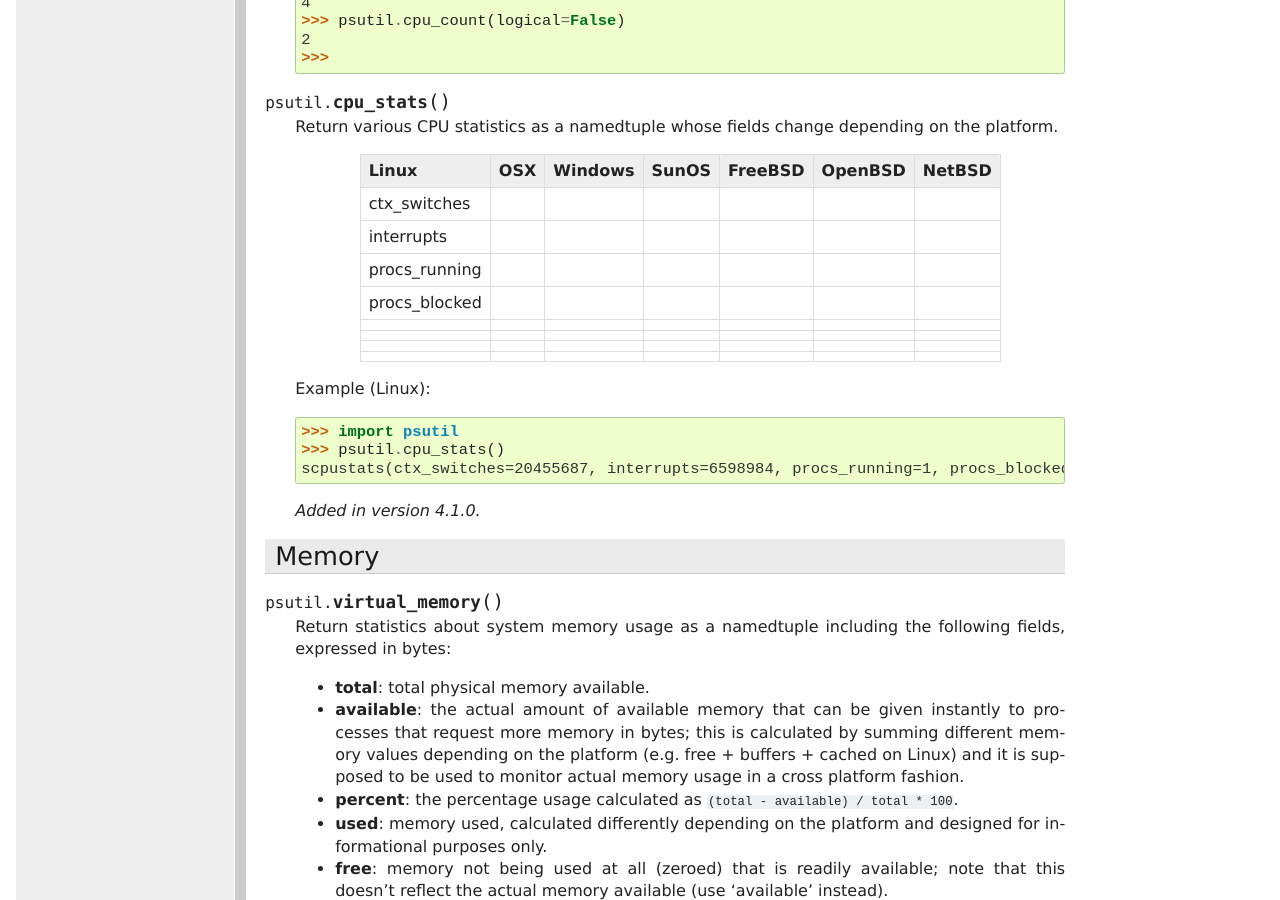
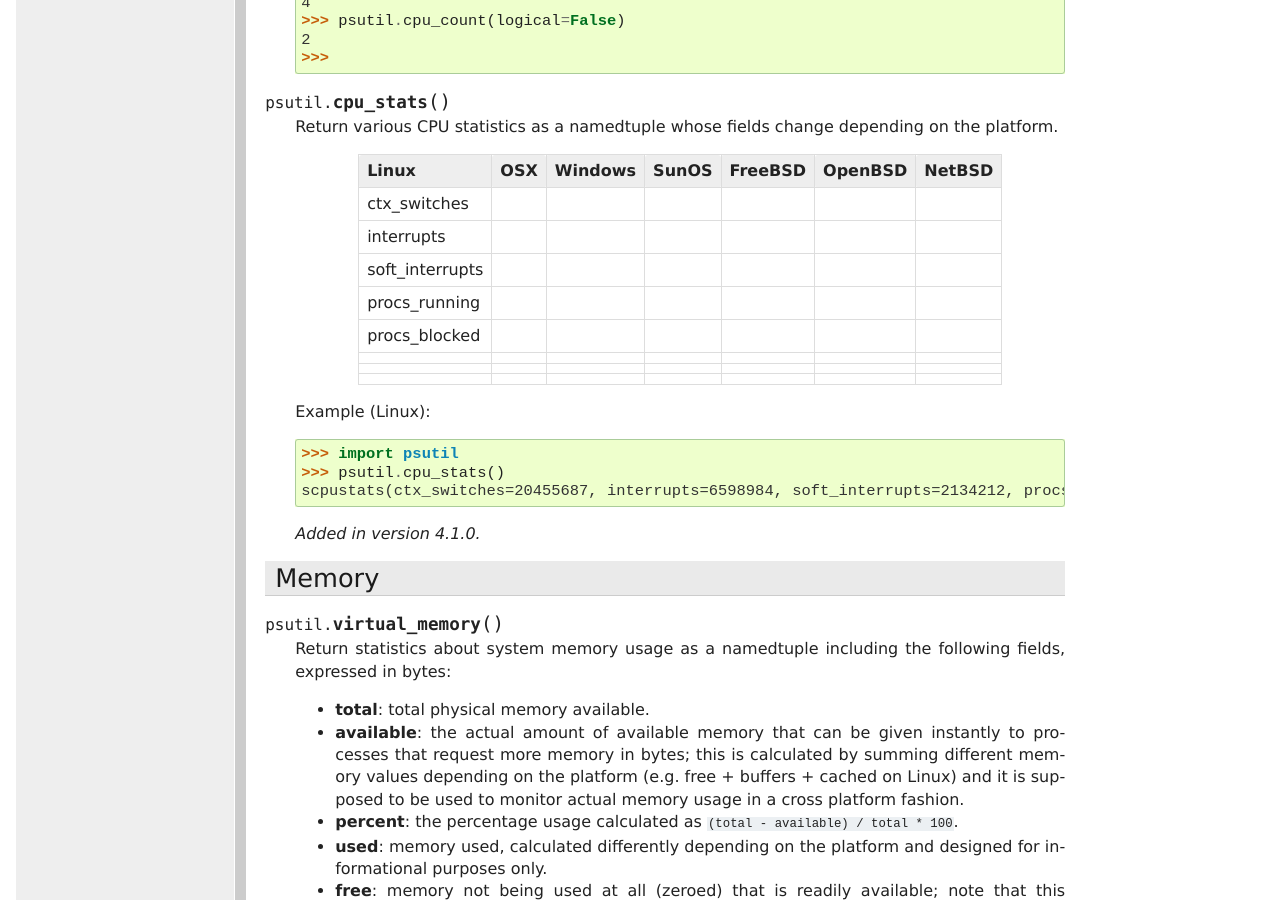
Before and after one commit to giampaolo/psutil, a Sphinx documentation site: the page built from docs/index.rst, in a window 1280 px wide and 900 px high, scrolled down 2484 px. Built offline with Sphinx 7.4.7, drawn with Linux system fonts in a browser that asks for light colours; formulas are drawn with MathJax 3.

Commit message:
#792 / cpu_stats() / linux: add soft_interrupts

```diff
--- a/docs/index.rst
+++ b/docs/index.rst
@@ -155,25 +155,25 @@ CPU
   Return various CPU statistics as a namedtuple whose fields change depending
   on the platform.
 
-     +---------------+--------------+--------------+--------------+------------+-------------+--------------+
-     | Linux         |  OSX         | Windows      | SunOS        | FreeBSD    | OpenBSD     | NetBSD       |
-     +===============+==============+==============+==============+============+=============+==============+
-     | ctx_switches  |              |              |              |            |             |              |
-     +---------------+--------------+--------------+--------------+------------+-------------+--------------+
-     | interrupts    |              |              |              |            |             |              |
-     +---------------+--------------+--------------+--------------+------------+-------------+--------------+
-     | procs_running |              |              |              |            |             |              |
-     +---------------+--------------+--------------+--------------+------------+-------------+--------------+
-     | procs_blocked |              |              |              |            |             |              |
-     +---------------+--------------+--------------+--------------+------------+-------------+--------------+
-     |               |              |              |              |            |             |              |
-     +---------------+--------------+--------------+--------------+------------+-------------+--------------+
-     |               |              |              |              |            |             |              |
-     +---------------+--------------+--------------+--------------+------------+-------------+--------------+
-     |               |              |              |              |            |             |              |
-     +---------------+--------------+--------------+--------------+------------+-------------+--------------+
-     |               |              |              |              |            |             |              |
-     +---------------+--------------+--------------+--------------+------------+-------------+--------------+
+     +-----------------+--------------+--------------+--------------+------------+-------------+--------------+
+     | Linux           |  OSX         | Windows      | SunOS        | FreeBSD    | OpenBSD     | NetBSD       |
+     +=================+==============+==============+==============+============+=============+==============+
+     | ctx_switches    |              |              |              |            |             |              |
+     +-----------------+--------------+--------------+--------------+------------+-------------+--------------+
+     | interrupts      |              |              |              |            |             |              |
+     +-----------------+--------------+--------------+--------------+------------+-------------+--------------+
+     | soft_interrupts |              |              |              |            |             |              |
+     +-----------------+--------------+--------------+--------------+------------+-------------+--------------+
+     | procs_running   |              |              |              |            |             |              |
+     +-----------------+--------------+--------------+--------------+------------+-------------+--------------+
+     | procs_blocked   |              |              |              |            |             |              |
+     +-----------------+--------------+--------------+--------------+------------+-------------+--------------+
+     |                 |              |              |              |            |             |              |
+     +-----------------+--------------+--------------+--------------+------------+-------------+--------------+
+     |                 |              |              |              |            |             |              |
+     +-----------------+--------------+--------------+--------------+------------+-------------+--------------+
+     |                 |              |              |              |            |             |              |
+     +-----------------+--------------+--------------+--------------+------------+-------------+--------------+
 
   Example (Linux):
 
@@ -181,7 +181,7 @@ CPU
 
      >>> import psutil
      >>> psutil.cpu_stats()
-     scpustats(ctx_switches=20455687, interrupts=6598984, procs_running=1, procs_blocked=0)
+     scpustats(ctx_switches=20455687, interrupts=6598984, soft_interrupts=2134212, procs_running=1, procs_blocked=0)
 
   .. versionadded:: 4.1.0
 
```
Also changed, not shown: 1 other file.
